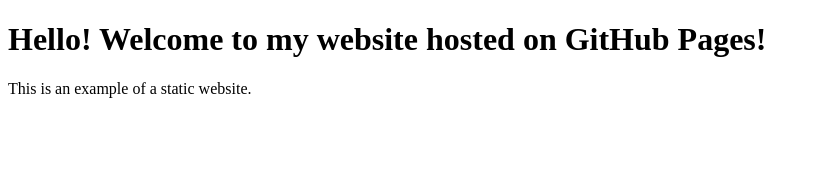
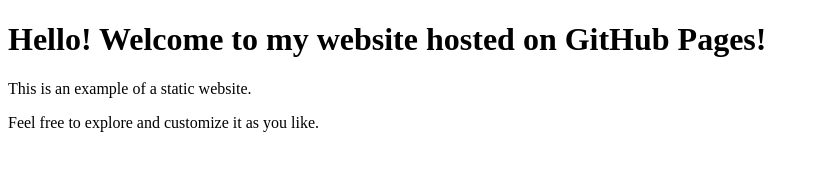
Before and after one commit to fredianboy/MyWebsite, a plain HTML site: page index.html in a window 1280 px wide. Shown: the whole page, without its empty margins (0-819 px from the left). Drawn offline with Linux system fonts and the light colour scheme.

Commit message:
Updated website content

```diff
--- a/index.html
+++ b/index.html
@@ -8,5 +8,6 @@
 <body>
     <h1>Hello! Welcome to my website hosted on GitHub Pages!</h1>
         <p>This is an example of a static website.</p>
+        <p>Feel free to explore and customize it as you like.</p>
 </body>
 </html>
```
